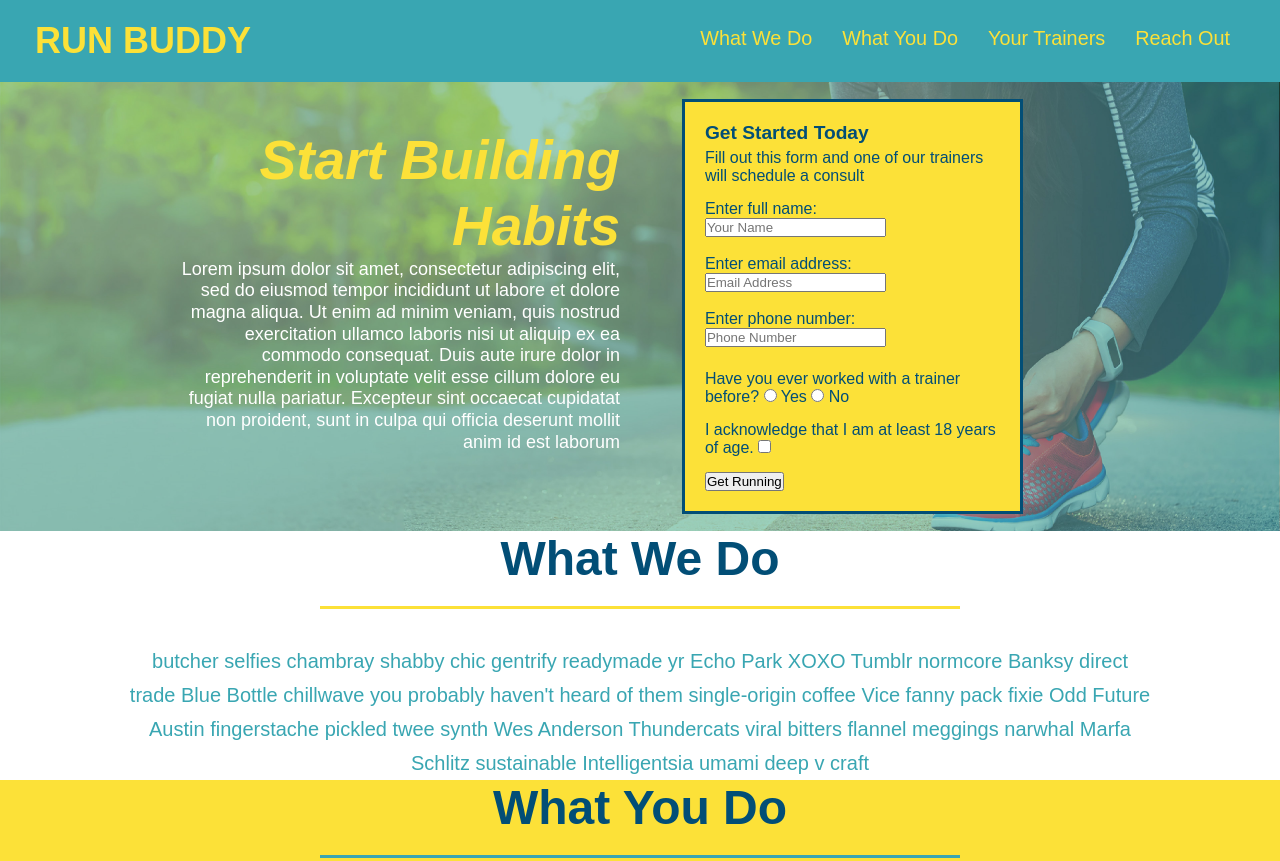
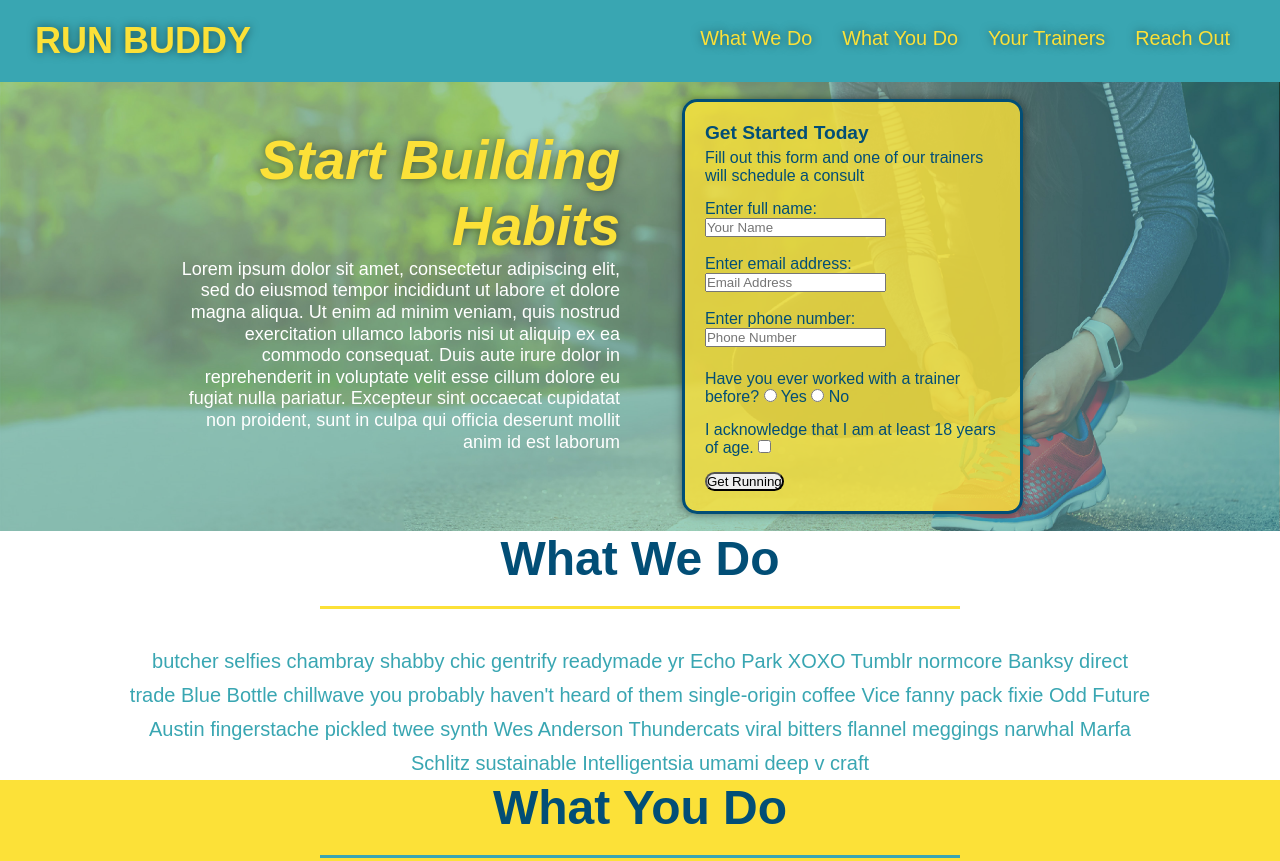
Before and after one commit to zurisha7/run-buddy, a plain HTML site: page index.html in a window 1280 px wide. Shown: the top 861 px of the page. Drawn offline with Linux system fonts and the light colour scheme.

Commit message:
shadows and rounded borders

```diff
--- a/assets/css/style.css
+++ b/assets/css/style.css
@@ -22,6 +22,7 @@ header h1 {
     font-size: 36px;
     color: #fce138;
     margin: 0;
+    text-shadow: 0 0 10px rgba(0, 0, 0, 0.5);
 }
 
 header a {
@@ -49,6 +50,7 @@ header nav ul li a {
     padding: 10px 15px;
     font-weight: lighter;
     font-size: 1.55vw;
+    text-shadow: 0 0 10px rgba(0, 0, 0, 0.5);
 }
 
 header h1 {
@@ -99,13 +101,18 @@ footer a {
 /*Hero Style End */
 
 .hero-form {border: 3px solid #024e76;
-    background-color: #fce138;
+    background-color: rgba(252, 225, 56, 0.8);
     padding: 20px;
     color: #024e76;
     width: 70%;
     margin: 3.5%;
+    box-shadow: 0 0 10px rgba(0, 0, 0, 0.5);
+    border-radius: 15px;
 }
 
+.hero-form button {
+    border-radius: 10px;
+}
 .hero-cta {
     width: 35%;
     text-align: right;
@@ -119,6 +126,8 @@ footer a {
     font-style: italic;
     font-size: 55px;
     color: #fce138;
+    text-shadow: 0 0 10px rgba(0, 0, 0, 0.5);
+
 }
 
 h3 {
@@ -298,6 +307,7 @@ h3 {
     width: 100%;
     margin-top: 5px;
     margin-bottom: 15px;
+    border-radius: 10px;
 }
 
 .contact-form button {
@@ -308,6 +318,7 @@ h3 {
     text-align: center;
     padding: 15px 0;
     font-size: 16px;
+    border-radius: 10px;
 }
 
 .contact-info a {
```
Also changed, not shown: 1 other file.
